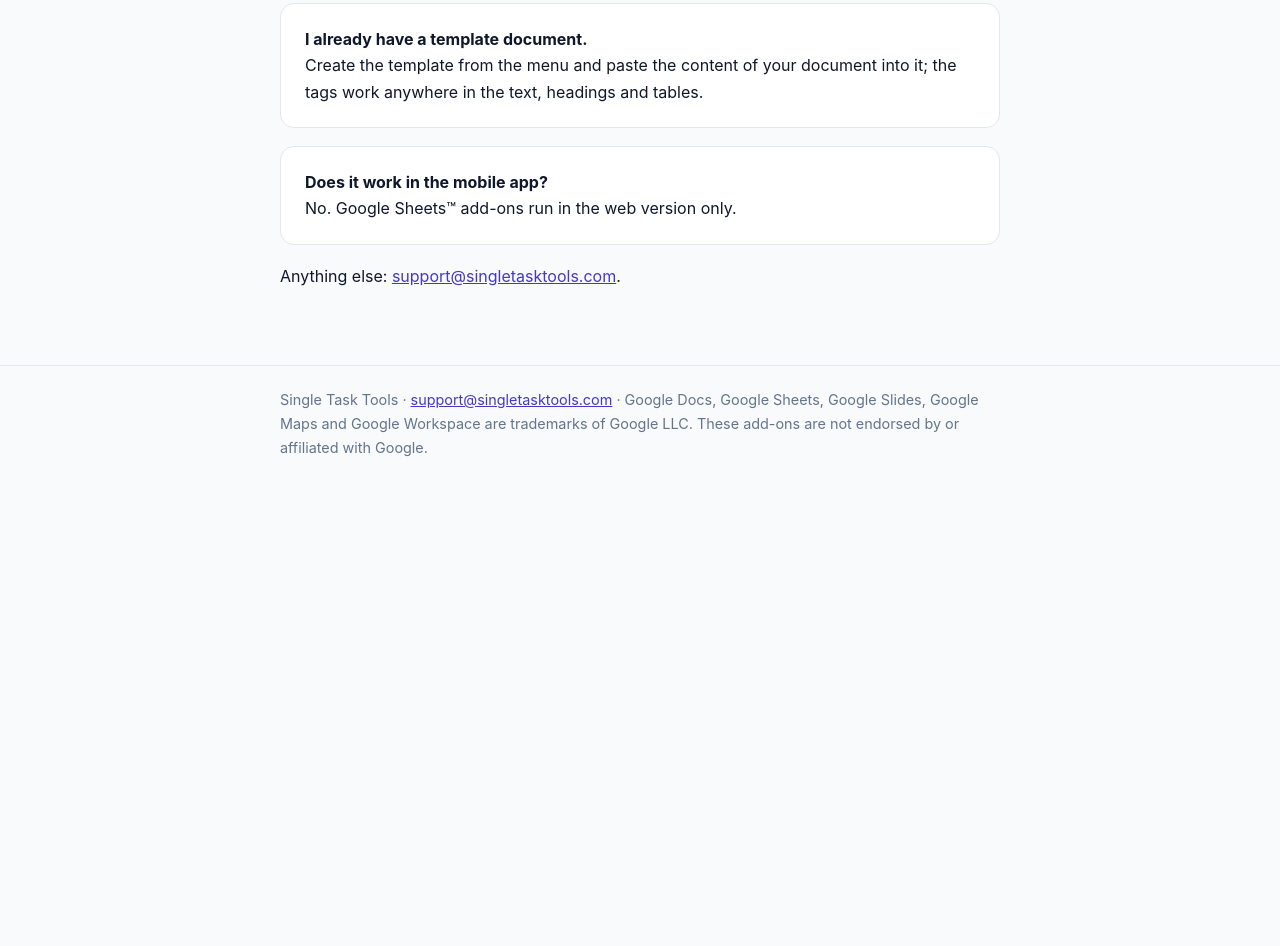
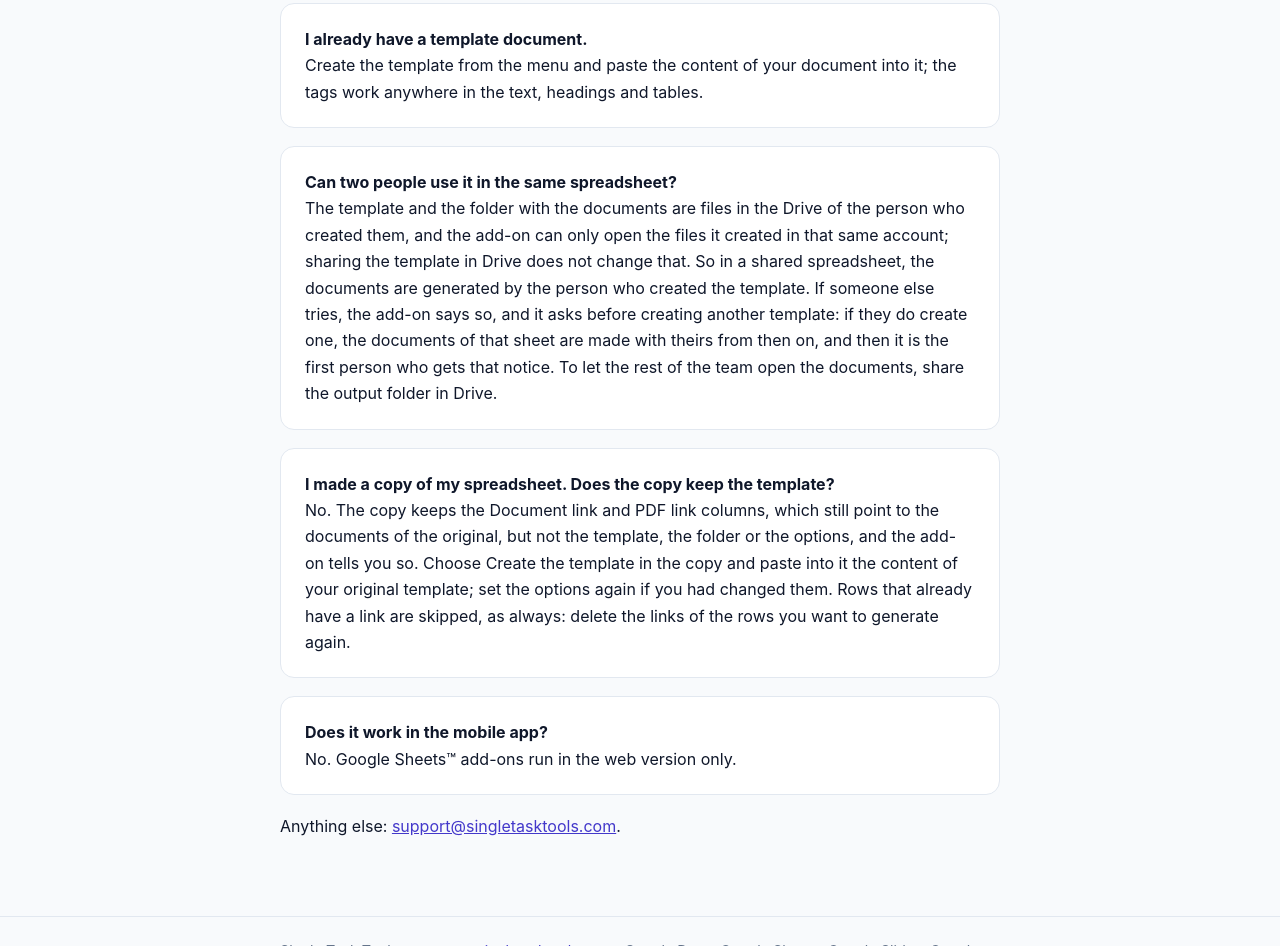
Before and after one commit to sabasisauri1804-tech/singletasktools-site, a plain HTML site: page auto-documents/index.html in a window 1280 px wide. Shown: the part 2509-3455 px from the top of the page. Before the commit the page ends 2991 px from the top, so only its background shows below. Drawn offline with Linux system fonts and the light colour scheme.

Commit message:
Auto Documents: two new questions (two people in the same spreadsheet, a copy of a spreadsheet)

```diff
--- a/auto-documents/index.html
+++ b/auto-documents/index.html
@@ -23,6 +23,8 @@
 <div class="card"><b>Can it email the documents?</b><br>Not yet: this first version makes the files and writes their links in the sheet. Sending each document by email will come in a later version.</div>
 <div class="card"><b>My invoices have several line items. Can one row hold them?</b><br>Not yet: one row makes one document. Put the line items in the template itself, or in one column (e.g. &ldquo;Items&rdquo;) with one item per line of the cell.</div>
 <div class="card"><b>I already have a template document.</b><br>Create the template from the menu and paste the content of your document into it; the tags work anywhere in the text, headings and tables.</div>
+<div class="card"><b>Can two people use it in the same spreadsheet?</b><br>The template and the folder with the documents are files in the Drive of the person who created them, and the add-on can only open the files it created in that same account; sharing the template in Drive does not change that. So in a shared spreadsheet, the documents are generated by the person who created the template. If someone else tries, the add-on says so, and it asks before creating another template: if they do create one, the documents of that sheet are made with theirs from then on, and then it is the first person who gets that notice. To let the rest of the team open the documents, share the output folder in Drive.</div>
+<div class="card"><b>I made a copy of my spreadsheet. Does the copy keep the template?</b><br>No. The copy keeps the Document link and PDF link columns, which still point to the documents of the original, but not the template, the folder or the options, and the add-on tells you so. Choose Create the template in the copy and paste into it the content of your original template; set the options again if you had changed them. Rows that already have a link are skipped, as always: delete the links of the rows you want to generate again.</div>
 <div class="card"><b>Does it work in the mobile app?</b><br>No. Google Sheets&trade; add-ons run in the web version only.</div>
 <p>Anything else: <a href="mailto:support@singletasktools.com">support@singletasktools.com</a>.</p>
 </div></main><footer><div class="wrap">Single Task Tools &middot; <a href="mailto:support@singletasktools.com">support@singletasktools.com</a> &middot; Google Docs, Google Sheets, Google Slides, Google Maps and Google Workspace are trademarks of Google LLC. These add-ons are not endorsed by or affiliated with Google.</div></footer></body></html>
```
